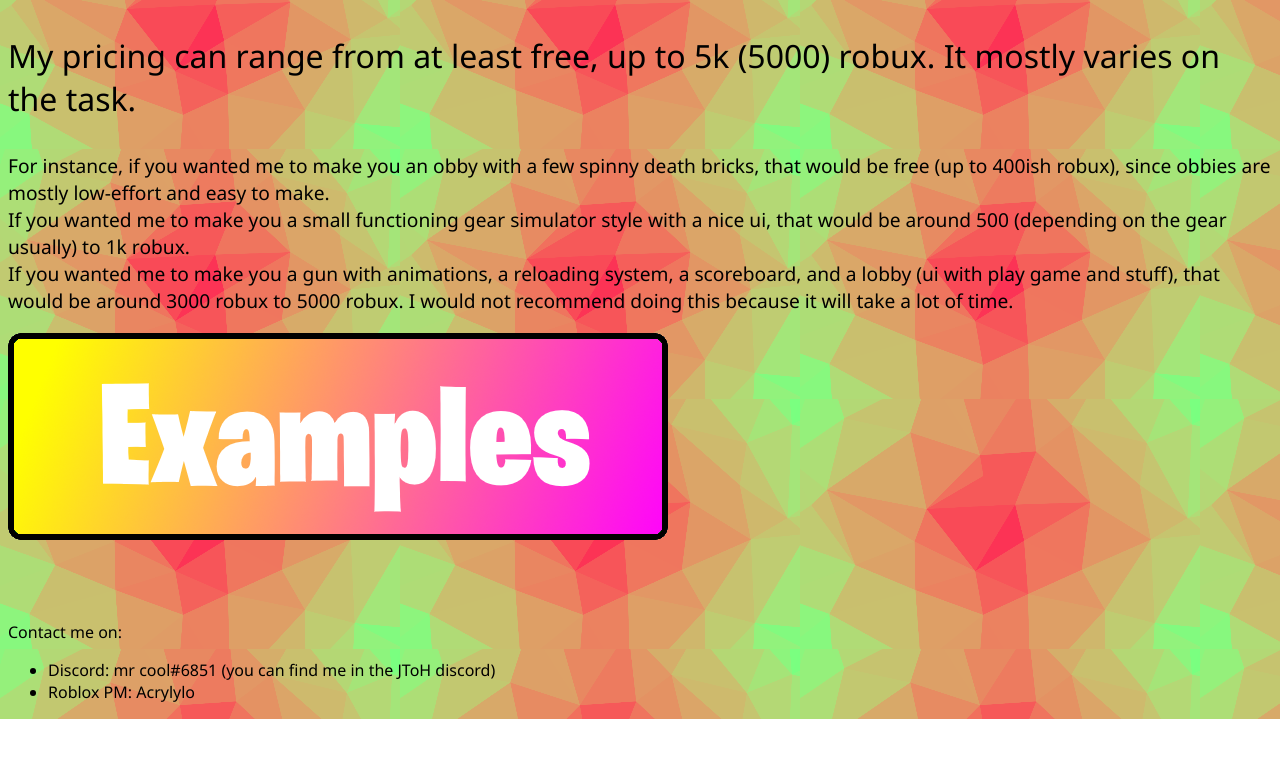
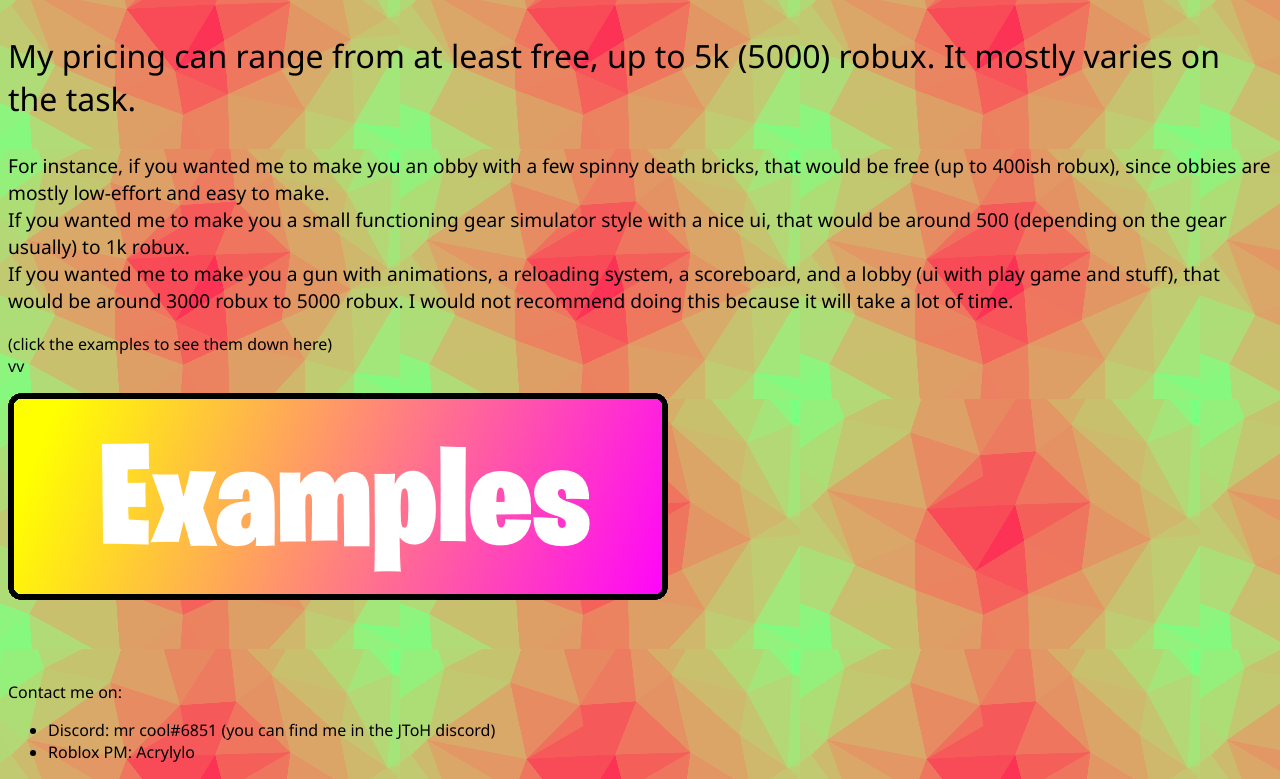
Before and after one commit to edwardcole/portfolio, a plain HTML site: page index.html in a window 1280 px wide. Shown: the part 1101-1880 px from the top of the page. Before the commit the page ends 1820 px from the top, so only its background shows below. Drawn offline with Linux system fonts and the light colour scheme.

Commit message:
Update index.html

```diff
--- a/index.html
+++ b/index.html
@@ -52,6 +52,7 @@
             If you wanted me to make you a small functioning gear simulator style with a nice ui, that would be around 500 (depending on the gear usually) to 1k robux.<br>
             If you wanted me to make you a gun with animations, a reloading system, a scoreboard, and a lobby (ui with play game and stuff), that would be around 3000 robux to 5000 robux. I would not recommend doing this because it will take a lot of time.<br>
         </p>
+        <p>(click the examples to see them down here)<br>vv</p>
         <p><a href="./examples.html"><img src="https://github.com/edwardcole/portfolio/blob/main/examples.png?raw=true" id="thing"></a></p>
         <br><br>
         <p> Contact me on:
```
